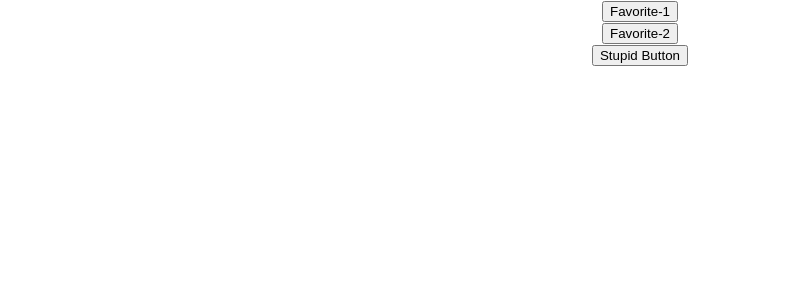
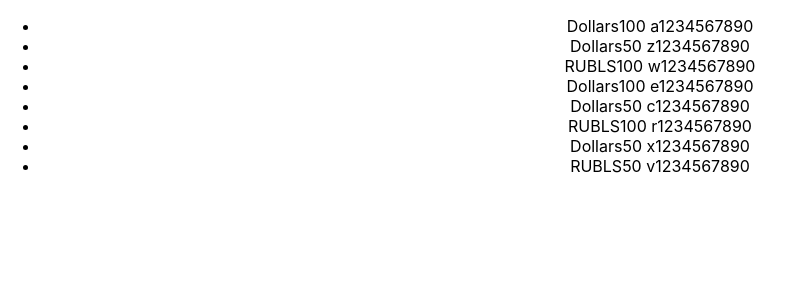
Before and after one commit to YanchukVitali/myapp, a React (Create React App) app: page / in a window 1280 px wide. Shown: the top 300 px of the page, without its empty margins (0-795 px from the left). Built offline with nearby package versions, Linux system fonts and the light colour scheme.

Commit message:
refactor App

```diff
--- a/src/App.tsx
+++ b/src/App.tsx
@@ -1,11 +1,11 @@
-import React from 'react';
+import React, {useState} from 'react';
 import './App.css';
 import {NewComponent} from "./NewComponent";
 import {Cars} from "./Cars";
 import {log} from "util";
 import {Button} from "./components/Button";
 
-function App()  {
+function App() {
     /*   const students = [
            {id: 1, name: "Vit", age: 33},
            {id: 2, name: "Dima", age: 32},
@@ -23,7 +23,7 @@ function App()  {
            {id: 2,manufacturer: 'Mercedes', model: 'e63s'},
            {id: 3,manufacturer: 'Audi', model: 'rs6'}
        ]*/
-    const Button1Vit = (subscriber:string, age:number, address: string) => {
+    /*    const Button1Vit = (subscriber:string, age:number, address: string) => {
             console.log(subscriber, age, address)
         }
         const Button2Vit = (subscriber:string) => {
@@ -31,16 +31,62 @@ function App()  {
         }
         const Button3Vit =()=>{
             console.log("I am stupid Button ")
+        }*/
+
+
+
+
+
+    /*
+        let [a, setA] = useState(100  )
+        let b =0
+        const onClickHandler = ()=>{
+            setA(++a);
+            console.log(a)
         }
+        const onClickHandler2 = ()=>{
+            setA(0)
+        }
+
+        const TestButton = (name:string)=>{
+            console.log(name)
+        }
+    */
+    const [money, setMoney] = useState([
+        {banknote: 'Dollars', value: 100, number: ' a1234567890'},
+        {banknote: 'Dollars', value: 50, number: ' z1234567890'},
+        {banknote: 'RUBLS', value: 100, number: ' w1234567890'},
+        {banknote: 'Dollars', value: 100, number: ' e1234567890'},
+        {banknote: 'Dollars', value: 50, number: ' c1234567890'},
+        {banknote: 'RUBLS', value: 100, number: ' r1234567890'},
+        {banknote: 'Dollars', value: 50, number: ' x1234567890'},
+        {banknote: 'RUBLS', value: 50, number: ' v1234567890'},
+    ])
 
     return (
         <div className="App">
-            {/* <NewComponent students={students}/>
-            <Cars topCars={topCars}/>*/}
-            {/*<NewButton/>*/}
+            <ul>
+                {money.map((objFromMoneyArr, index  )=>{
+                    return (
+                        <li key={index}>
+                            <span>{objFromMoneyArr.banknote}</span>
+                            <span>{objFromMoneyArr.value}</span>
+                            <span>{objFromMoneyArr.number}</span>
+                        </li>
+                    )
+                })}
+
+            </ul>
+            {/*    <NewComponent students={students}/>
+            <Cars topCars={topCars}/>
+            <NewButton/>
+            <h1>{a}</h1>
+            <button onClick={onClickHandler}>number</button>
+            <button onClick={onClickHandler2}>0</button>
             <Button name={"Favorite-1"} callBack={()=>Button1Vit("I am Vit", 21, "Live in Boston")}/>
             <Button name={"Favorite-2"} callBack={()=>Button2Vit("I am Anna")}/>
             <Button name={"Stupid Button"} callBack={Button3Vit}/>
+            <Button name={"Test"} callBack={()=>TestButton("Test is good")}/>*/}
         </div>
     )
 }
@@ -70,4 +116,5 @@ function App()  {
         </div>
     )
 }*/
+
 export default App;
```
Lines whose indentation alone changed are shown as unchanged.
